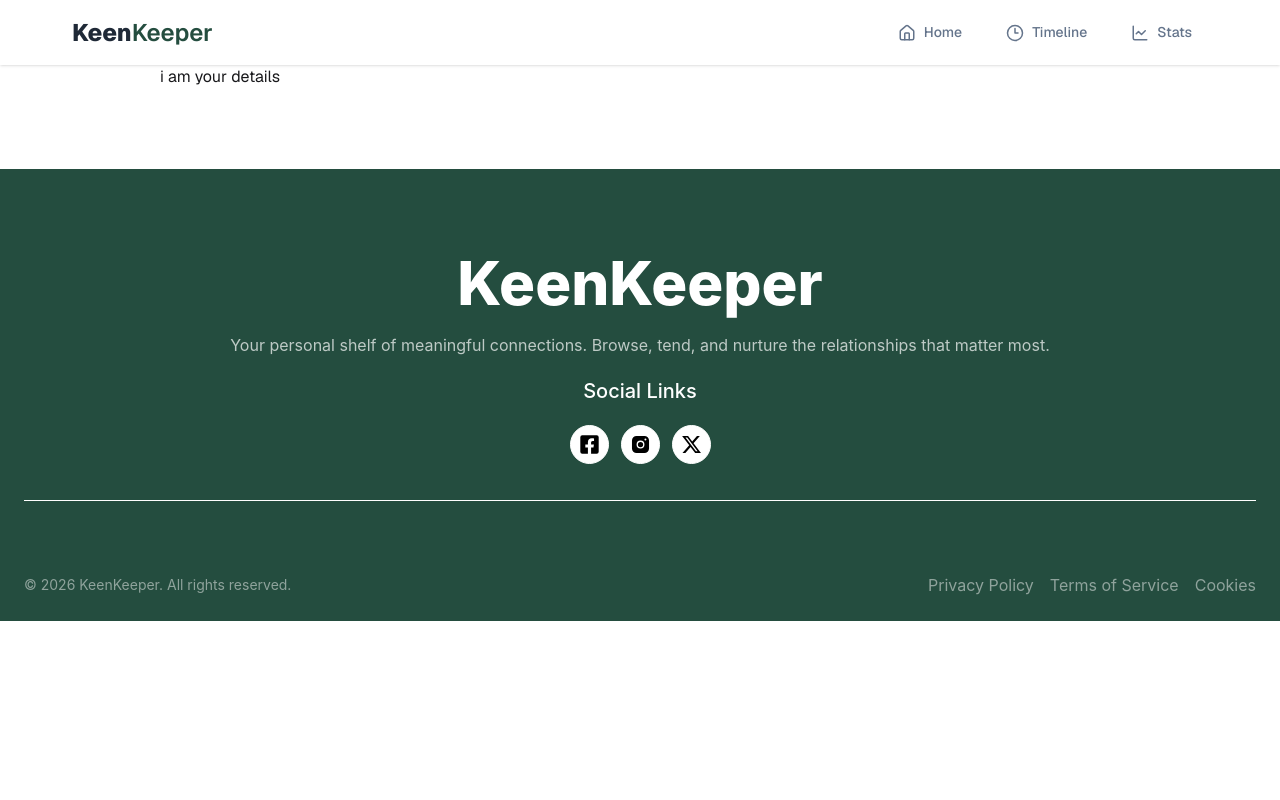
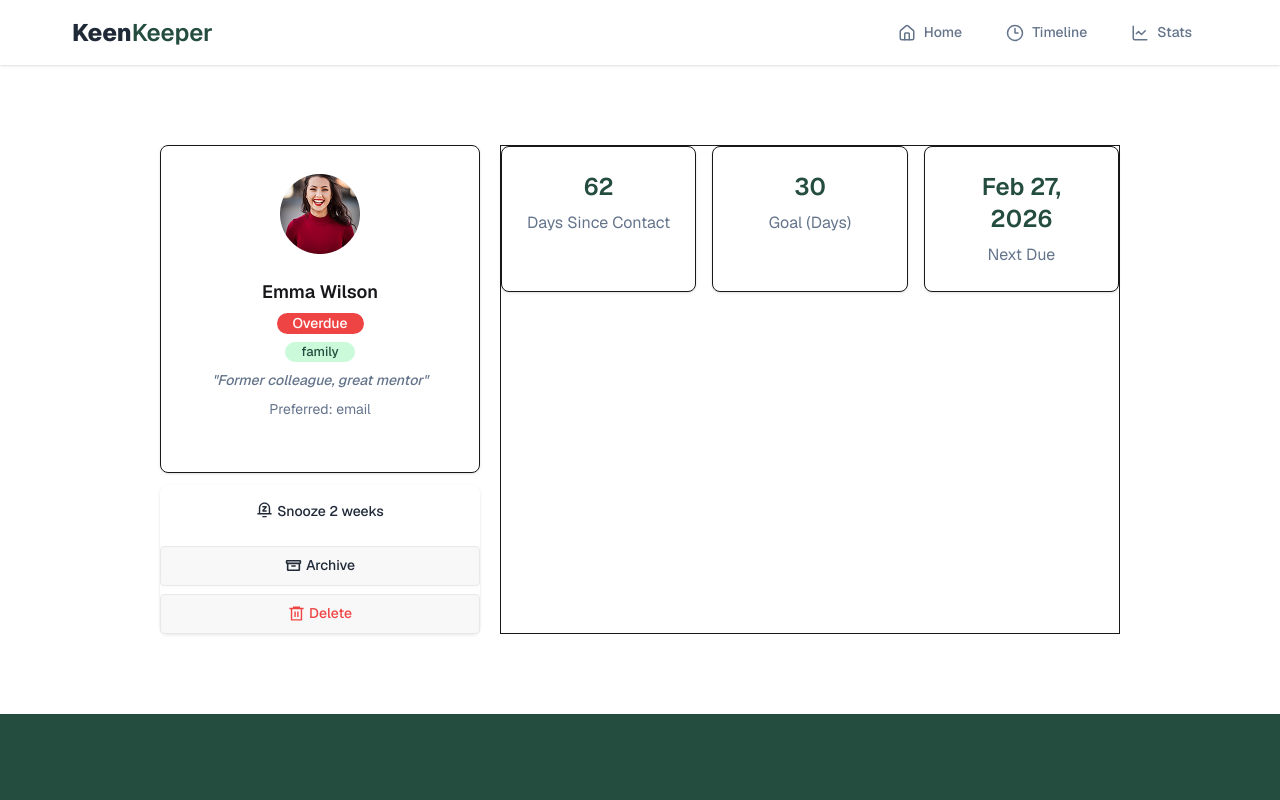
Before and after one commit to Abdullah-Al-Tamim-573/Keen-Keeper, a React (Vite) app: page /1 in a window 1280 px wide. Shown: the top 800 px of the page. Built offline with nearby package versions, Linux system fonts and the light colour scheme.

Commit message:
add 3 icons in friends details component and add status section

```diff
--- a/src/Components/Your Friends/FriendDetails/FriendDetails.jsx
+++ b/src/Components/Your Friends/FriendDetails/FriendDetails.jsx
@@ -1,18 +1,104 @@
-import React from 'react';
-import { useLoaderData, useParams } from 'react-router';
+import React from "react";
+import { useLoaderData, useParams } from "react-router";
+import { RiNotificationSnoozeLine } from "react-icons/ri";
+import { PiArchiveBold } from "react-icons/pi";
+import { RiDeleteBin6Line } from "react-icons/ri";
 
 const FriendDetails = () => {
-    let params = Number(useParams().id)
-    let friendsData = useLoaderData()
-    console.log(params)
-    console.log(friendsData)
+  let params = Number(useParams().id);
+  let friendsData = useLoaderData();
 
+  let findTargetFriend = friendsData.find((friend) => friend.id === params);
 
-    return (
-        <div>
-             i am your details
+  return (
+    <>
+      <section className="my-20 flex gap-5 flex-col lg:flex-row ">
+        {/* 1st part box */}
+        <div className="flex flex-col gap-3">
+          {/* 1st box */}
+          <div className="card border w-80 shadow-sm py-7">
+            <figure>
+              <img src="Ellipse1.png" alt="Shoes" />
+            </figure>
+            <div className="card-body">
+              <h2 className="card-title justify-center">Emma Wilson</h2>
+              <p
+                className={`text-white bg-[#EF4444] text-center w-fit px-4  rounded-4xl mx-auto font-medium text-[14px]`}
+              >
+                Overdue
+              </p>
+              <p className="light-dark-green w-fit mx-auto  bg-[#CBFADB]  font-medium text-[13px] px-4  rounded-4xl">
+                family
+              </p>
+              <p className="light-blue font-medium text-center italic">
+                "Former colleague, great mentor"
+              </p>
+              <div className="card-actions justify-end">
+                <p className="light-blue text-[14px] text-center">
+                  Preferred: email
+                </p>
+              </div>
+            </div>
+          </div>
+          {/* 2nd box */}
+          <div className="card  w-80 shadow-sm ">
+            <div className="card-body p-0">
+              <p className="font-medium flex justify-center  gap-1   p-4 dark-blue">
+                <RiNotificationSnoozeLine size={17} /> Snooze 2 weeks
+              </p>
+              <p className="font-medium btn text-center p-4 dark-blue flex justify-center gap-1">
+                <PiArchiveBold size={17} /> Archive
+              </p>
+              <p className="font-medium text-center p-4 flex justify-center gap-1 btn text-[#EF4444]">
+                <RiDeleteBin6Line size={17} /> Delete
+              </p>
+            </div>
+          </div>
         </div>
-    );
+
+        {/* 2nd part box */}
+
+        <div className="border w-full">
+          {/* status boxes */}
+          <div className="grid grid-cols-1 md:grid-cols-2 lg:grid-cols-3 gap-4">
+            {/* 1st box */}
+            <div className="card bg-base-100 border  card-md shadow-sm">
+              <div className="card-body">
+                <h2 className="text-2xl  light-dark-green text-center font-semibold">
+                  62
+                </h2>
+                <p className="text-center text-[1rem] light-blue">
+                  Days Since Contact
+                </p>
+              </div>
+            </div>
+            {/* 2nd box  */}
+            <div className="card  bg-base-100 border card-md shadow-sm">
+              <div className="card-body">
+                <h2 className="text-2xl light-dark-green text-center font-semibold">
+                  30
+                </h2>
+                <p className="text-center text-[1rem] light-blue">
+                  Goal (Days)
+                </p>
+              </div>
+            </div>
+            {/* 3rd box */}
+            <div className="card  bg-base-100 border  card-md shadow-sm">
+              <div className="card-body">
+                <h2 className="text-2xl  light-dark-green text-center font-semibold">
+                  Feb 27, 2026
+                </h2>
+                <p className="text-center text-[1rem] light-blue">
+                  Next Due
+                </p>
+              </div>
+            </div>
+          </div>
+        </div>
+      </section>
+    </>
+  );
 };
 
 export default FriendDetails;
```
